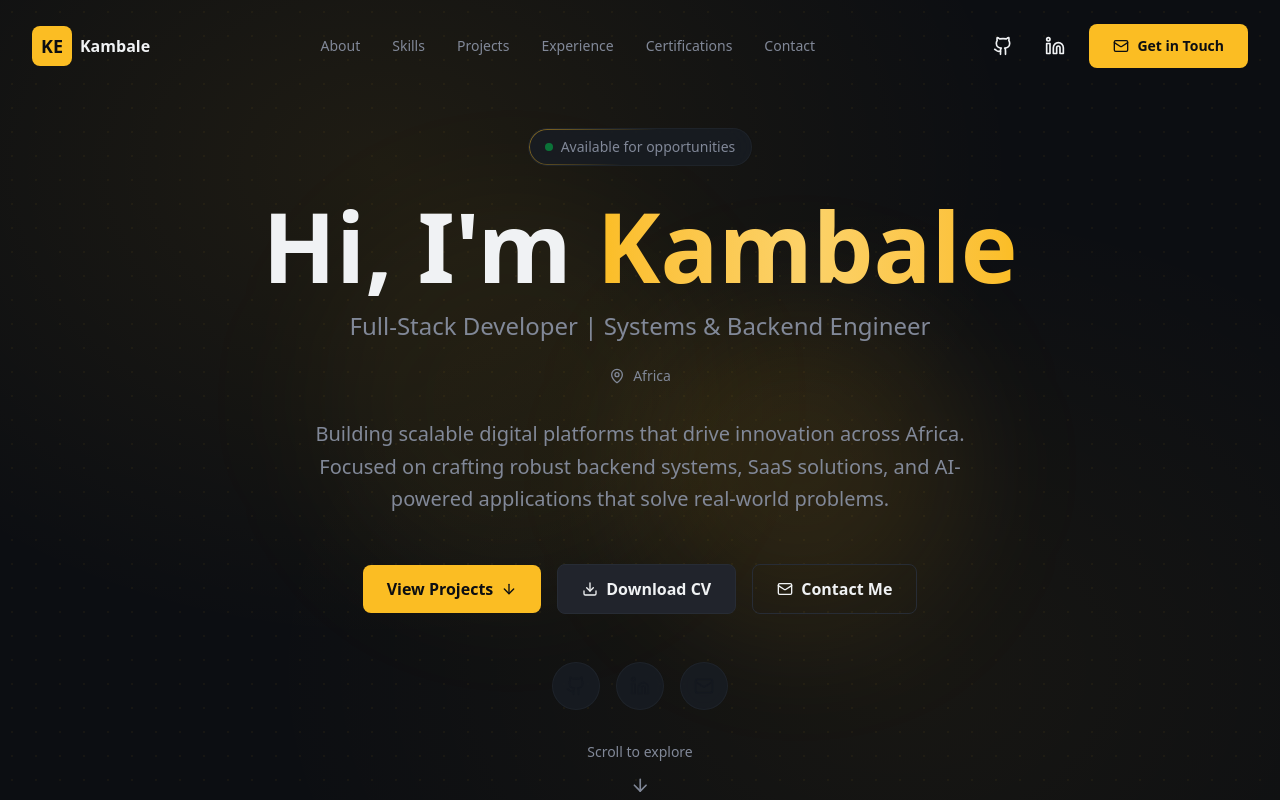
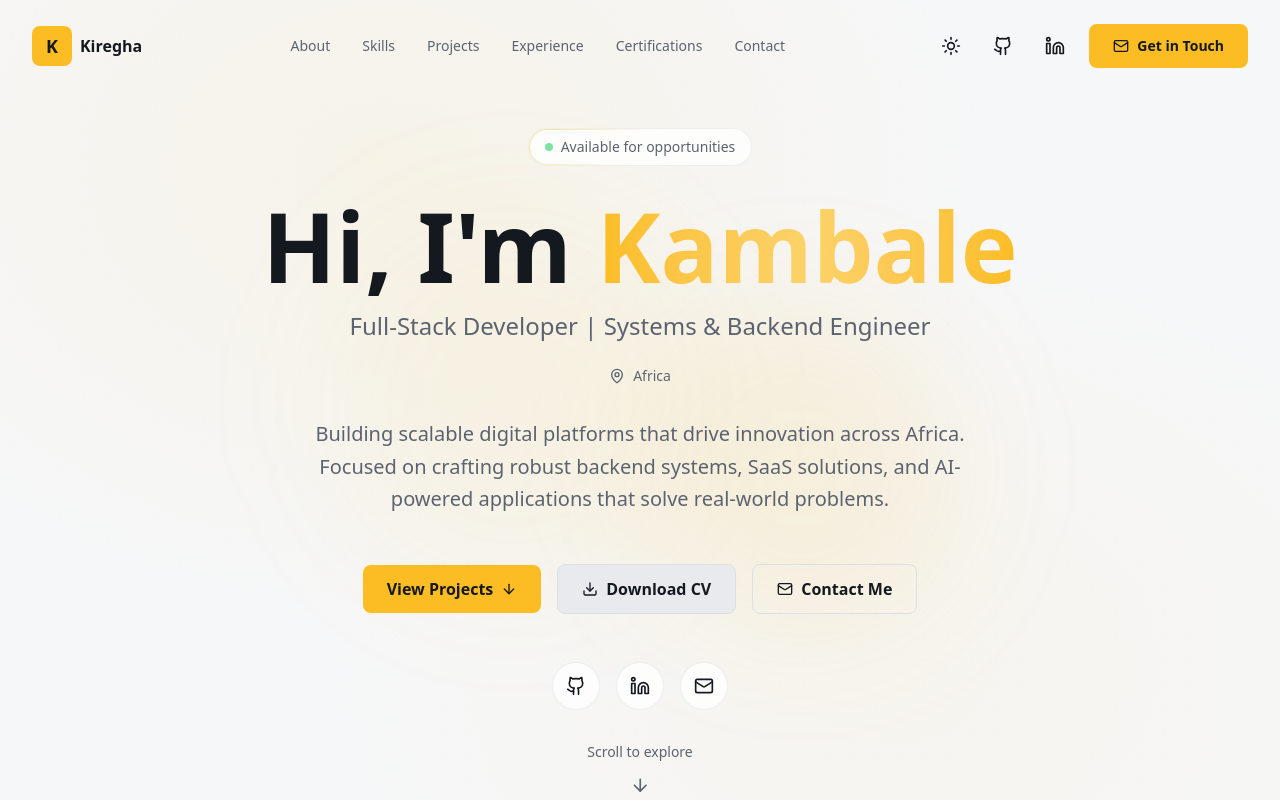
Before and after one commit to EzechielKiregha/kiregha-dev, a Next.js app: page / in a window 1280 px wide. Shown: the top 800 px of the page. Built offline with nearby package versions, Linux system fonts and the light colour scheme.

Commit message:
toggle dark mode

```diff
--- /dev/null
+++ b/app/cv/route.ts
@@ -0,0 +1,16 @@
+import { NextResponse } from "next/server";
+import fs from "fs";
+import path from "path";
+
+export async function GET() {
+  const filePath = path.join(process.cwd(), "public", "cv.pdf");
+
+  const fileBuffer = fs.readFileSync(filePath);
+
+  return new NextResponse(fileBuffer, {
+    headers: {
+      "Content-Type": "application/pdf",
+      "Content-Disposition": 'attachment; filename="Kambale_Kiregha_Ezechiel_CV.pdf',
+    },
+  });
+}
--- a/app/page.tsx
+++ b/app/page.tsx
@@ -11,7 +11,7 @@ import { SkillsSection } from "@/components/SkillsSection";
 
 export default function Home() {
   return (
-    <div className="min-h-screen bg-background dark">
+    <div className="min-h-screen bg-background">
       <Navigation />
       <main>
         <HeroSection />
--- a/components/Navigation.tsx
+++ b/components/Navigation.tsx
@@ -1,8 +1,9 @@
 "use client"
-import { useState, useEffect } from "react";
+import { useState, useEffect, useCallback } from "react";
 import { motion, AnimatePresence } from "framer-motion";
-import { Menu, X, Github, Linkedin, Mail } from "lucide-react";
+import { Menu, X, Github, Linkedin, Mail, Sun, MoonIcon, SunIcon } from "lucide-react";
 import { personalInfo } from "@/data/portfolio";
+import { useTheme } from "next-themes";
 
 const navLinks = [
   { name: "About", href: "#about" },
@@ -16,6 +17,11 @@ const navLinks = [
 export function Navigation() {
   const [isOpen, setIsOpen] = useState(false);
   const [scrolled, setScrolled] = useState(false);
+  const { theme, setTheme } = useTheme();
+
+  const toggleTheme = useCallback(() => {
+    setTheme(theme === 'dark' ? 'light' : 'dark');
+  }, [theme, setTheme]);
 
   useEffect(() => {
     const handleScroll = () => {
@@ -37,10 +43,10 @@ export function Navigation() {
         {/* Logo */}
         <a href="#" className="flex items-center gap-2 group">
           <div className="w-10 h-10 rounded-lg bg-primary flex items-center justify-center font-bold text-primary-foreground text-lg">
-            KE
+            K
           </div>
           <span className="hidden sm:block font-semibold text-foreground group-hover:text-primary transition-colors">
-            Kambale
+            Kiregha
           </span>
         </a>
 
@@ -59,6 +65,12 @@ export function Navigation() {
 
         {/* Social Links & CTA */}
         <div className="hidden lg:flex items-center gap-4">
+          <div className="btn-ghost p-2 cursor-pointer">
+            {theme === "dark" ?
+              <MoonIcon className="w-5 h-5" onClick={toggleTheme} /> :
+              <SunIcon className="w-5 h-5" onClick={toggleTheme} />
+            }
+          </div>
           <a
             href={personalInfo.github}
             target="_blank"
--- a/data/portfolio.ts
+++ b/data/portfolio.ts
@@ -6,7 +6,7 @@ export const personalInfo = {
   github: "https://github.com/EzechielKiregha",
   linkedin: "https://www.linkedin.com/in/kambale-kiregha-125a60264/",
   location: "Africa",
-  cvUrl: "/cv.pdf",
+  cvUrl: "/Kambale_Kiregha_Ezechiel_CV.pdf",
 };
 
 export const skills = {
```
Also changed, not shown: 1 other file (tests, documents, lock files or other folders).
